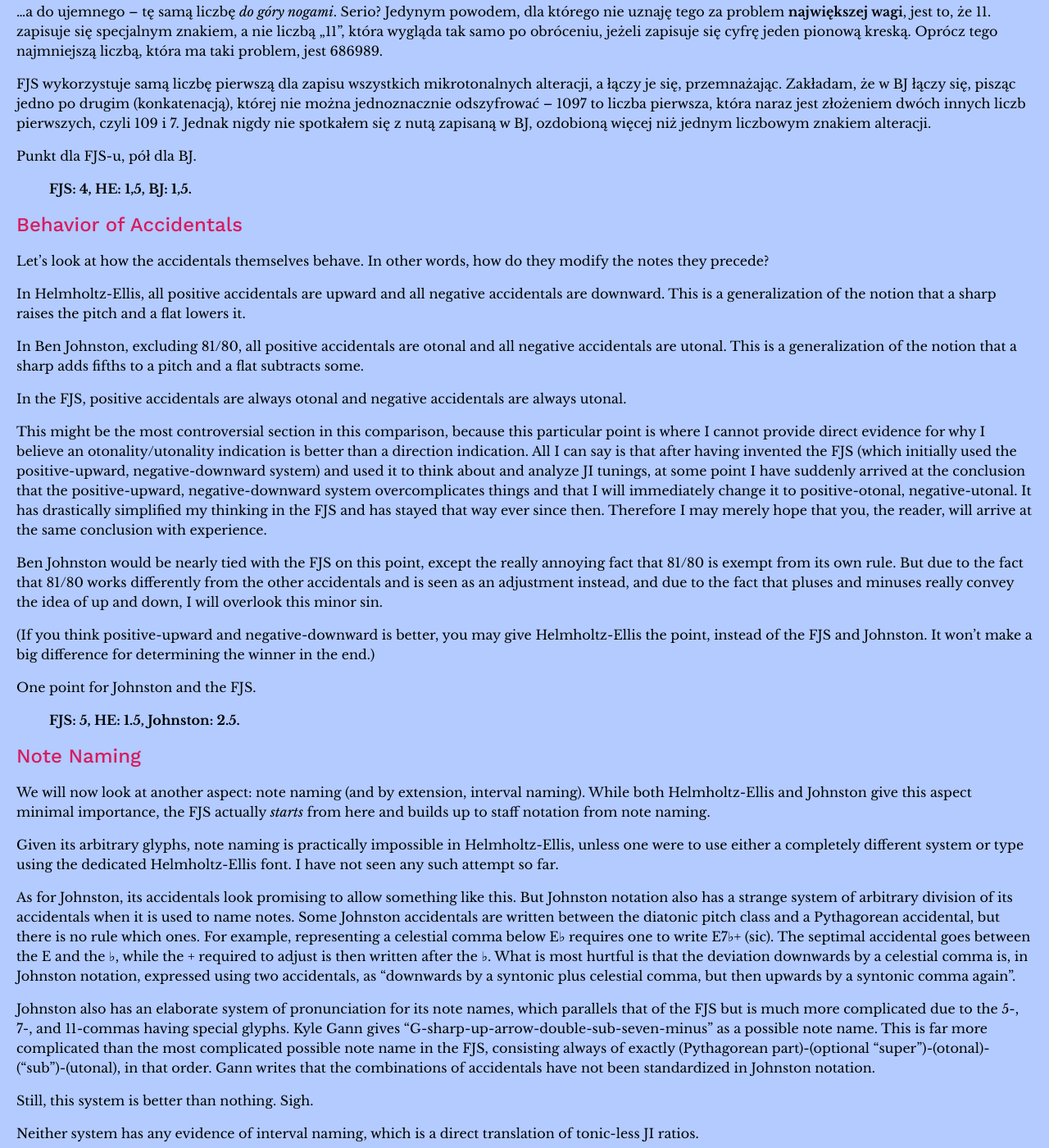
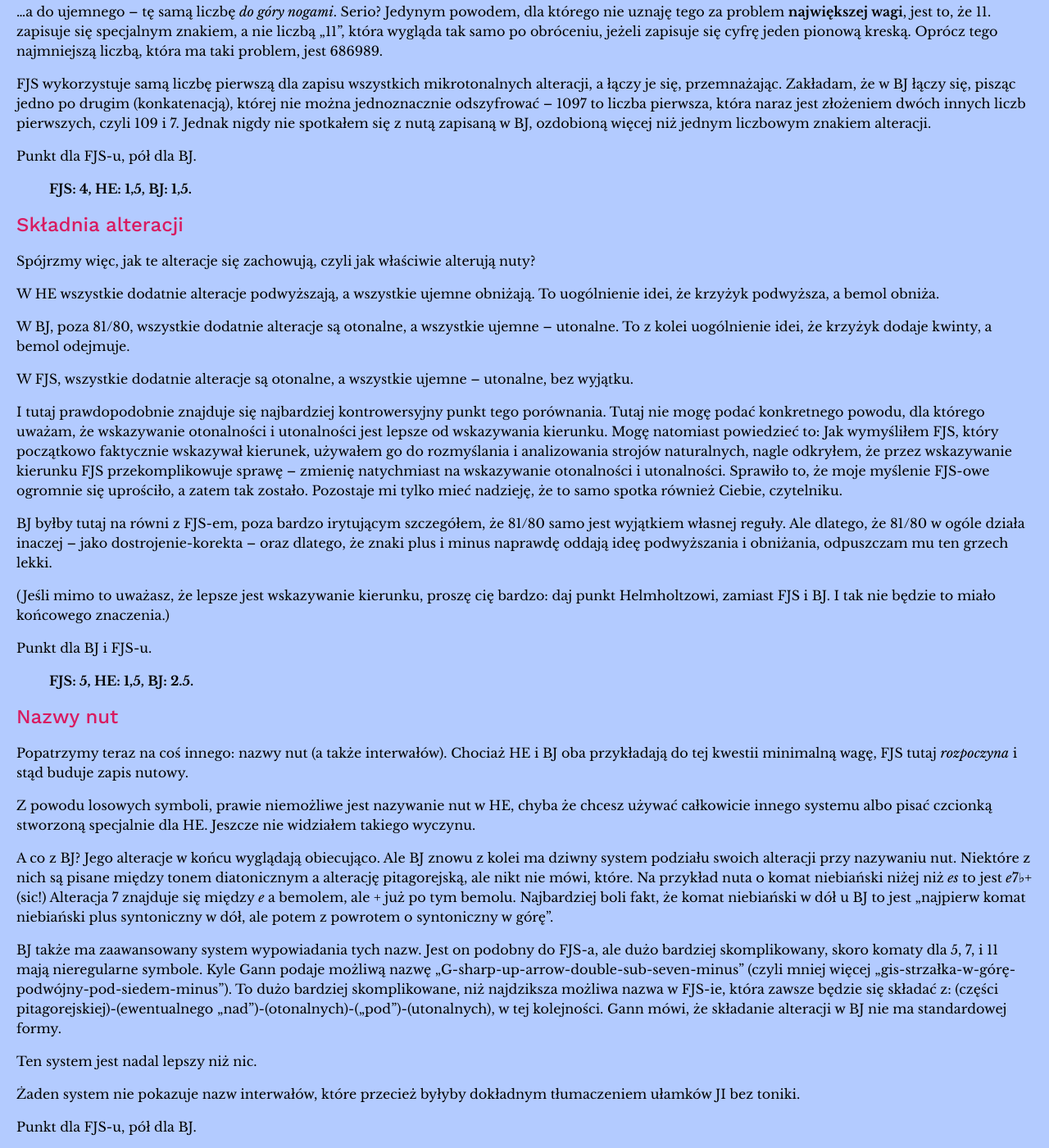
Before and after one commit to misotanni/misotanni.github.io, a Jekyll site: the page built from fjs/pl/compare.md, in a window 1280 px wide and 1400 px high, scrolled down 4237 px. Shown: the whole window at 82% size. Built offline with Jekyll 4.4.1, drawn with Linux system fonts in a browser that asks for light colours; our own code applies the rules of GitHub Pages for plain Markdown files; formulas are drawn with MathJax 3; some of the changed text lies outside the part shown.

Commit message:
done compare.md except for
BJ automatization rules, examples, and Panie Gannie

```diff
--- a/fjs/pl/compare.md
+++ b/fjs/pl/compare.md
@@ -141,67 +141,67 @@ Punkt dla FJS-u, pół dla BJ.
 
 > **FJS: 4, HE: 1,5, BJ: 1,5.**
 
-## Behavior of Accidentals
+## Składnia alteracji
 
-Let's look at how the accidentals themselves behave. In other words, how do they modify the notes they precede?
+Spójrzmy więc, jak te alteracje się zachowują, czyli jak właściwie alterują nuty?
 
-In Helmholtz-Ellis, all positive accidentals are upward and all negative accidentals are downward. This is a generalization of the notion that a sharp raises the pitch and a flat lowers it.
+W HE wszystkie dodatnie alteracje podwyższają, a wszystkie ujemne obniżają. To uogólnienie idei, że krzyżyk podwyższa, a bemol obniża.
 
-In Ben Johnston, excluding 81/80, all positive accidentals are otonal and all negative accidentals are utonal. This is a generalization of the notion that a sharp adds fifths to a pitch and a flat subtracts some.
+W BJ, poza 81/80, wszystkie dodatnie alteracje są otonalne, a wszystkie ujemne – utonalne. To z kolei uogólnienie idei, że krzyżyk dodaje kwinty, a bemol odejmuje.
 
-In the FJS, positive accidentals are always otonal and negative accidentals are always utonal.
+W FJS, wszystkie dodatnie alteracje są otonalne, a wszystkie ujemne – utonalne, bez wyjątku.
 
-This might be the most controversial section in this comparison, because this particular point is where I cannot provide direct evidence for why I believe an otonality/utonality indication is better than a direction indication. All I can say is that after having invented the FJS (which initially used the positive-upward, negative-downward system) and used it to think about and analyze JI tunings, at some point I have suddenly arrived at the conclusion that the positive-upward, negative-downward system overcomplicates things and that I will immediately change it to positive-otonal, negative-utonal. It has drastically simplified my thinking in the FJS and has stayed that way ever since then. Therefore I may merely hope that you, the reader, will arrive at the same conclusion with experience.
+I tutaj prawdopodobnie znajduje się najbardziej kontrowersyjny punkt tego porównania. Tutaj nie mogę podać konkretnego powodu, dla którego uważam, że wskazywanie otonalności i utonalności jest lepsze od wskazywania kierunku. Mogę natomiast powiedzieć to: Jak wymyśliłem FJS, który początkowo faktycznie wskazywał kierunek, używałem go do rozmyślania i analizowania strojów naturalnych, nagle odkryłem, że przez wskazywanie kierunku FJS przekomplikowuje sprawę – zmienię natychmiast na wskazywanie otonalności i utonalności. Sprawiło to, że moje myślenie FJS-owe ogromnie się uprościło, a zatem tak zostało. Pozostaje mi tylko mieć nadzieję, że to samo spotka również Ciebie, czytelniku.
 
-Ben Johnston would be nearly tied with the FJS on this point, except the really annoying fact that 81/80 is exempt from its own rule. But due to the fact that 81/80 works differently from the other accidentals and is seen as an adjustment instead, and due to the fact that pluses and minuses really convey the idea of up and down, I will overlook this minor sin.
+BJ byłby tutaj na równi z FJS-em, poza bardzo irytującym szczegółem, że 81/80 samo jest wyjątkiem własnej reguły. Ale dlatego, że 81/80 w ogóle działa inaczej – jako dostrojenie-korekta – oraz dlatego, że znaki plus i minus naprawdę oddają ideę podwyższania i obniżania, odpuszczam mu ten grzech lekki.
 
-(If you think positive-upward and negative-downward is better, you may give Helmholtz-Ellis the point, instead of the FJS and Johnston. It won't make a big difference for determining the winner in the end.)
+(Jeśli mimo to uważasz, że lepsze jest wskazywanie kierunku, proszę cię bardzo: daj punkt Helmholtzowi, zamiast FJS i BJ. I tak nie będzie to miało końcowego znaczenia.)
 
-One point for Johnston and the FJS.
+Punkt dla BJ i FJS-u.
 
-> **FJS: 5, HE: 1.5, Johnston: 2.5.**
+> **FJS: 5, HE: 1,5, BJ: 2.5.**
 
-## Note Naming
+## Nazwy nut
 
-We will now look at another aspect: note naming (and by extension, interval naming). While both Helmholtz-Ellis and Johnston give this aspect minimal importance, the FJS actually *starts* from here and builds up to staff notation from note naming.
+Popatrzymy teraz na coś innego: nazwy nut (a także interwałów). Chociaż HE i BJ oba przykładają do tej kwestii minimalną wagę, FJS tutaj *rozpoczyna* i stąd buduje zapis nutowy.
 
-Given its arbitrary glyphs, note naming is practically impossible in Helmholtz-Ellis, unless one were to use either a completely different system or type using the dedicated Helmholtz-Ellis font. I have not seen any such attempt so far.
+Z powodu losowych symboli, prawie niemożliwe jest nazywanie nut w HE, chyba że chcesz używać całkowicie innego systemu albo pisać czcionką stworzoną specjalnie dla HE. Jeszcze nie widziałem takiego wyczynu.
 
-As for Johnston, its accidentals look promising to allow something like this. But Johnston notation also has a strange system of arbitrary division of its accidentals when it is used to name notes. Some Johnston accidentals are written between the diatonic pitch class and a Pythagorean accidental, but there is no rule which ones. For example, representing a celestial comma below E♭ requires one to write E7♭+ (sic). The septimal accidental goes between the E and the ♭, while the + required to adjust is then written after the ♭. What is most hurtful is that the deviation downwards by a celestial comma is, in Johnston notation, expressed using two accidentals, as "downwards by a syntonic plus celestial comma, but then upwards by a syntonic comma again".
+A co z BJ? Jego alteracje w końcu wyglądają obiecująco. Ale BJ znowu z kolei ma dziwny system podziału swoich alteracji przy nazywaniu nut. Niektóre z nich są pisane między tonem diatonicznym a alterację pitagorejską, ale nikt nie mówi, które. Na przykład nuta o komat niebiański niżej niż *es* to jest *e*7♭+ (sic!) Alteracja 7 znajduje się między *e* a bemolem, ale + już po tym bemolu. Najbardziej boli fakt, że komat niebiański w dół u BJ to jest „najpierw komat niebiański plus syntoniczny w dół, ale potem z powrotem o syntoniczny w górę”.
 
-Johnston also has an elaborate system of pronunciation for its note names, which parallels that of the FJS but is much more complicated due to the 5-, 7-, and 11-commas having special glyphs. Kyle Gann gives "G-sharp-up-arrow-double-sub-seven-minus" as a possible note name. This is far more complicated than the most complicated possible note name in the FJS, consisting always of exactly (Pythagorean part)-(optional "super")-(otonal)-("sub")-(utonal), in that order. Gann writes that the combinations of accidentals have not been standardized in Johnston notation.
+BJ także ma zaawansowany system wypowiadania tych nazw. Jest on podobny do FJS-a, ale dużo bardziej skomplikowany, skoro komaty dla 5, 7, i 11 mają nieregularne symbole. Kyle Gann podaje możliwą nazwę „G-sharp-up-arrow-double-sub-seven-minus” (czyli mniej więcej „gis-strzałka-w-górę-podwójny-pod-siedem-minus”). To dużo bardziej skomplikowane, niż najdziksza możliwa nazwa w FJS-ie, która zawsze będzie się składać z: (części pitagorejskiej)-(ewentualnego „nad”)-(otonalnych)-(„pod”)-(utonalnych), w tej kolejności. Gann mówi, że składanie alteracji w BJ nie ma standardowej formy.
 
-Still, this system is better than nothing. Sigh.
+Ten system jest nadal lepszy niż nic.
 
-Neither system has any evidence of interval naming, which is a direct translation of tonic-less JI ratios.
+Żaden system nie pokazuje nazw interwałów, które przecież byłyby dokładnym tłumaczeniem ułamków JI bez toniki.
 
-One point for the FJS, half a point for Johnston.
+Punkt dla FJS-u, pół dla BJ.
 
-> **FJS: 6, HE: 1.5, Johnston: 3.**
+> **FJS: 6, HE: 1,5, BJ: 3.**
 
-## Scope and Precision
+## Zasięg i precyzja
 
-All three systems notate JI pitch-perfectly, there is no arbitrary precision. (This is why I did not consider Sagittal in this analysis. Sagittal, being a universal language for all microtonality, has fixed precision and anyway it is based on completely different principles, as it is not limited to JI.)
+Wszystkie trzy systemy są w stanie zapisać JI z nieskończoną precyzją. (Też dlatego nie wziąłem pod uwagę Sagittal w tej analizie. Sagittal, będąc uniwersalnym językiem całej mikrotonalności, ma zawsze skończoną precyzję, poza tym i tak działa całkowicie inaczej, skoro nie operuje wyłącznie w JI.)
 
-As for scope, I could say that the FJS comes in at first place, Helmholtz-Ellis second, and Johnston third. But this is pretty pointless; just comparing the raw numbers as of now. It's insignificant that Helmholtz-Ellis can represent the 61-limit, but Johnston can only do the 31-limit, because Johnston could easily assign additional commas to extend his notation all the way to the 127-limit if he wanted. What is significant is that the FJS can represent **all** of Just Intonation and that it can do it **now**. Moreover, following the current design, neither Helmholtz-Ellis nor Johnston will *ever* be able to represent as much JI as the FJS can. Extending the scope for those notation systems requires someone to sit down, inspect the harmonic series, and actually do the work. The FJS does this automatically, meaning it will always be ahead.
+Co do zasięgu, mógłbym powiedzieć, że FJS dostaje złoty medal, HE srebrny, a BJ brązowy. Ale to nie ma większego sensu: po prostu porównuję stany obecne. Nie jest to ważne, że HE potrafi zapisać 61-limit, a BJ tylko 31-limit, bo Johnston mógłby wymyślić dodatkowe komaty aż do 127-limitu, gdyby chciał. Ważne jest to, że FJS zapisuje **cały** strój naturalny **teraz**. Jeśli HE i BJ będą dalej kontynuować tak jak teraz, to *nigdy* nie będą w stanie zapisywać tyle JI, co FJS. Zawsze wymaga to, żeby ktoś usiadł, „przeguglował” sobie ciąg alikwotów, i faktycznie się napracował. FJS zaś czyni to automatycznie, czyli zawsze będzie naprzód.
 
-This is the second extremely important advantage that the FJS has from using an algorithm: it literally has no limits.
+Jest to druga mocna strona algorytmu FJS-owego: sprawia, że FJS dosłownie nie ma limitu.
 
-(Still, given how far ahead Helmholtz-Ellis is, it can have half a point.)
+(Dobra, mogę dać Helmholtzowi pół punktu, skoro jest aż tak naprzód w porównaniu do BJ.)
 
-One point for the FJS, half a point for Helmholtz-Ellis.
+Punkt dla FJS-u, pół dla HE.
 
-> **FJS: 7, HE: 2, Johnston: 3.**
+> **FJS: 7, HE: 2, BJ: 3.**
 
-## Automatization
+## Automatyzacja
 
-The third, and final, advantage from using an algorithm is that the FJS can be automated. Writing any JI ratio allows the FJS representation to be calculated given only the radius of tolerance. This will allow the FJS to be integrated into music software in the future.
+Trzecim i zarazem ostatnim atutem algorytmu jest to, że FJS można zautomatyzować. Znając tylko promień tolerancji, każdy ułamek JI można zamienić na interwał FJS-owy. To pozwoli w przyszłości włączyć FJS do programów komputerowych muzycznych.
 
-Helmholtz-Ellis can also do this. The only minor complication is the fact that sometimes two accidentals must be used for one purpose. But it is possible to fully automate it without any problems. There even exists an [online calculator](https://www.plainsound.org/HEJI/) that does this.
+HE też to potrafi. Jedynym drobnym problemem jest to, że czasami potrzeba więcej niż jednej alteracji na jeden cel. Ale nadal da się bez problemów go zautomatyzować. Nawet istnieje do tego [kalkulator online](https://www.plainsound.org/HEJI/).
 
-As for Johnston? The same website has a [Johnston to HE converter](https://www.plainsound.org/HEJI/johnston.html), which works if you want to let a computer do it. But often when composing music, we don't want to have to use a calculator all the time.
+A BJ? Ta sama strona ma również [konwerter z BJ do HE](https://www.plainsound.org/HEJI/johnston.html), który – no cóż – dla komputera działa. Ale czy naprawdę przy każdej nucie będziesz się uciekał do kalkulatora?
 
-One of the merits of the FJS is that its algorithms are easy to implement in your head and carry out instantly without any external tools, which makes using it much faster. But if you wanted to do the same in Johnston's notation...
+Jednym z atutów FJS-a jest fakt, że jego algorytmy można łatwo wykonać w głowie i szybko bez pomocy kalkulatorów, przez co jego użycie staje się dużo szybsze. Ale to samo u Johnstona...
 
 > *For every 5 in the numerator: Ascend one major 3rd. (Add plus if starting on a D.)*
 >
@@ -217,15 +217,15 @@ One of the merits of the FJS is that its algorithms are easy to implement in you
 >
 > *For every 19 in the numerator: Ascend a minor third and add a 19. (Add plus if starting on a D.)*
 
-This is just a fragment of the long list of rules required to derive the notation from JI ratios in Johnston notation, as given in Kyle Gann's guide.
+Jest to tylko fragment długiej listy reguł, za pomocą których ułamki JI zamienia się na notację BJ, jak mówi poradnik Kyle'a Ganna.
 
-What's especially agitating is the presence of extra rules for adding pluses or minuses if starting on very specific notes, which are different for every prime. (I do understand there is a deterministic relation between the interval and the notes on which pluses/minuses have to be added for said interval, but it still doesn't change the fact that this is a huge overcomplication!)
+Najbardziej irytujące jest to, że mamy dodatkowe reguły dodające plusy i minusy przy interwałach zbudowanych od niektórych nut, i listy tych nut się różnią dla każdej liczby pierwszej (dostrzegam oczywiście związki przyczynowo-skutkowe, ale nadal nie zmienia to faktu, że jest to ogromne przekomplikowanie sprawy!)
 
-And yes, this is just an *excerpt* of the Johnston notation equivalent of something that can be summarized in a single concise algorithm in the FJS.
+I owszem, to jest tylko *część* tego, co u BJ jest odpowiednikiem krótkiego i zwięzłego algorytmu w FJS-ie.
 
-One point for Helmholtz-Ellis and the FJS.
+Punkt dla HE i FJS-a.
 
-> **FJS: 8, HE: 3, Johnston: 3.**
+> **FJS: 8, HE: 3, BJ: 3.**
 
 ## Examples
 
```
